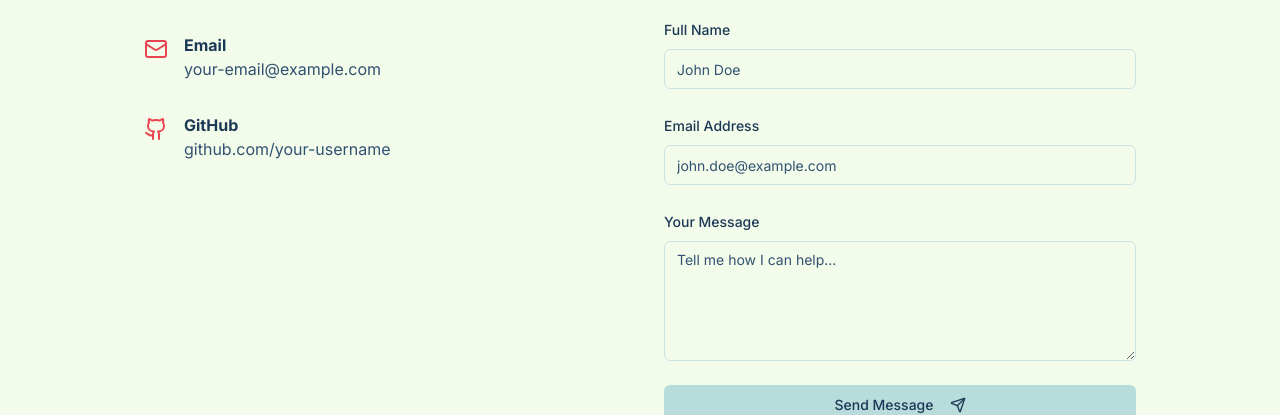
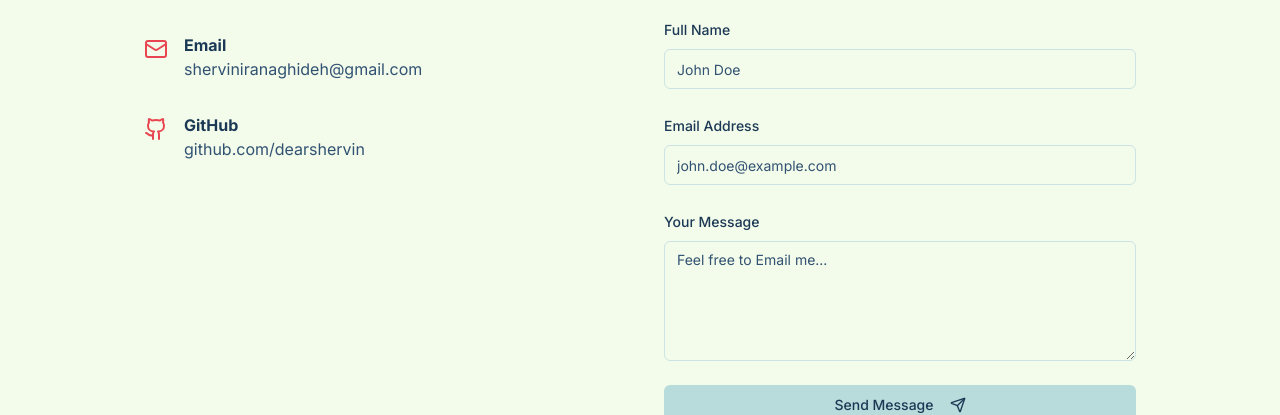
Before and after one commit to DearShervin/dearshervin.github.io, a Next.js app: page /studio/contact in a window 1280 px wide. Shown: the part 276-691 px from the top of the page. Built offline with nearby package versions, Linux system fonts and the light colour scheme.

Commit message:
initial commit

```diff
--- a/src/app/contact/ContactForm.tsx
+++ b/src/app/contact/ContactForm.tsx
@@ -118,7 +118,7 @@ export function ContactForm() {
               <FormLabel>Your Message</FormLabel>
               <FormControl>
                 <Textarea
-                  placeholder="Tell me how I can help..."
+                  placeholder="Feel free to Email me..."
                   className="min-h-[120px]"
                   {...field}
                 />
--- a/src/app/contact/page.tsx
+++ b/src/app/contact/page.tsx
@@ -6,14 +6,14 @@ const contactDetails = [
   {
     icon: <Mail className="h-6 w-6 text-accent" />,
     label: "Email",
-    value: "your-email@example.com",
-    href: "mailto:your-email@example.com",
+    value: "sherviniranaghideh@gmail.com",
+    href: "mailto:sherviniranaghideh@gmail.com",
   },
   {
     icon: <Github className="h-6 w-6 text-accent" />,
     label: "GitHub",
-    value: "github.com/your-username",
-    href: "https://github.com/your-username",
+    value: "github.com/dearshervin",
+    href: "https://github.com/dearshervin",
   },
 ];
 
--- a/src/components/layout/Footer.tsx
+++ b/src/components/layout/Footer.tsx
@@ -19,10 +19,10 @@ export default function Footer() {
             &copy; {year} Shervin Iranaghideh. All Rights Reserved.
           </p>
           <div className="flex items-center gap-4">
-            <Link href="mailto:your-email@example.com" aria-label="Email">
+            <Link href="mailto:sherviniranaghidehl@gmail.com" aria-label="Email">
               <Mail className="h-5 w-5 text-muted-foreground transition-colors hover:text-primary" />
             </Link>
-            <Link href="https://github.com/your-username" target="_blank" rel="noopener noreferrer" aria-label="GitHub">
+            <Link href="https://github.com/dearshervin" target="_blank" rel="noopener noreferrer" aria-label="GitHub">
               <Github className="h-5 w-5 text-muted-foreground transition-colors hover:text-primary" />
             </Link>
           </div>
```
